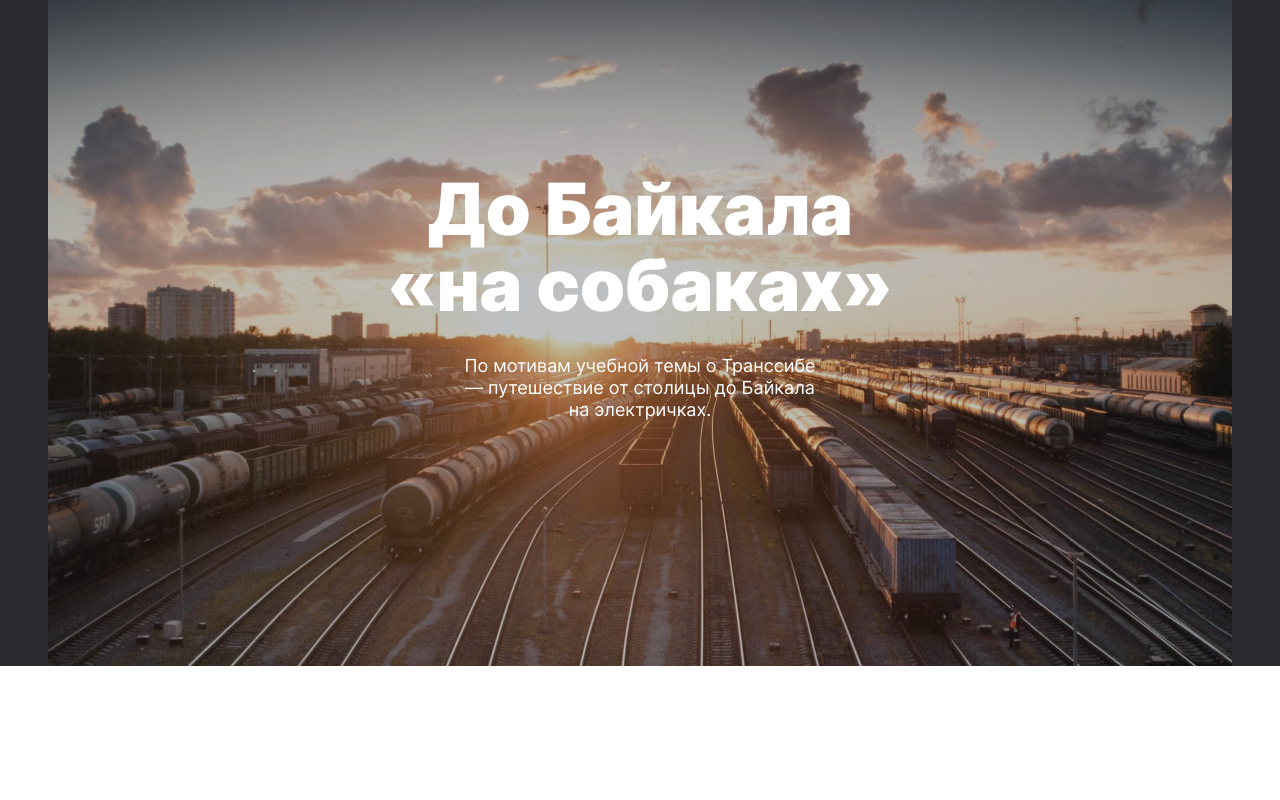
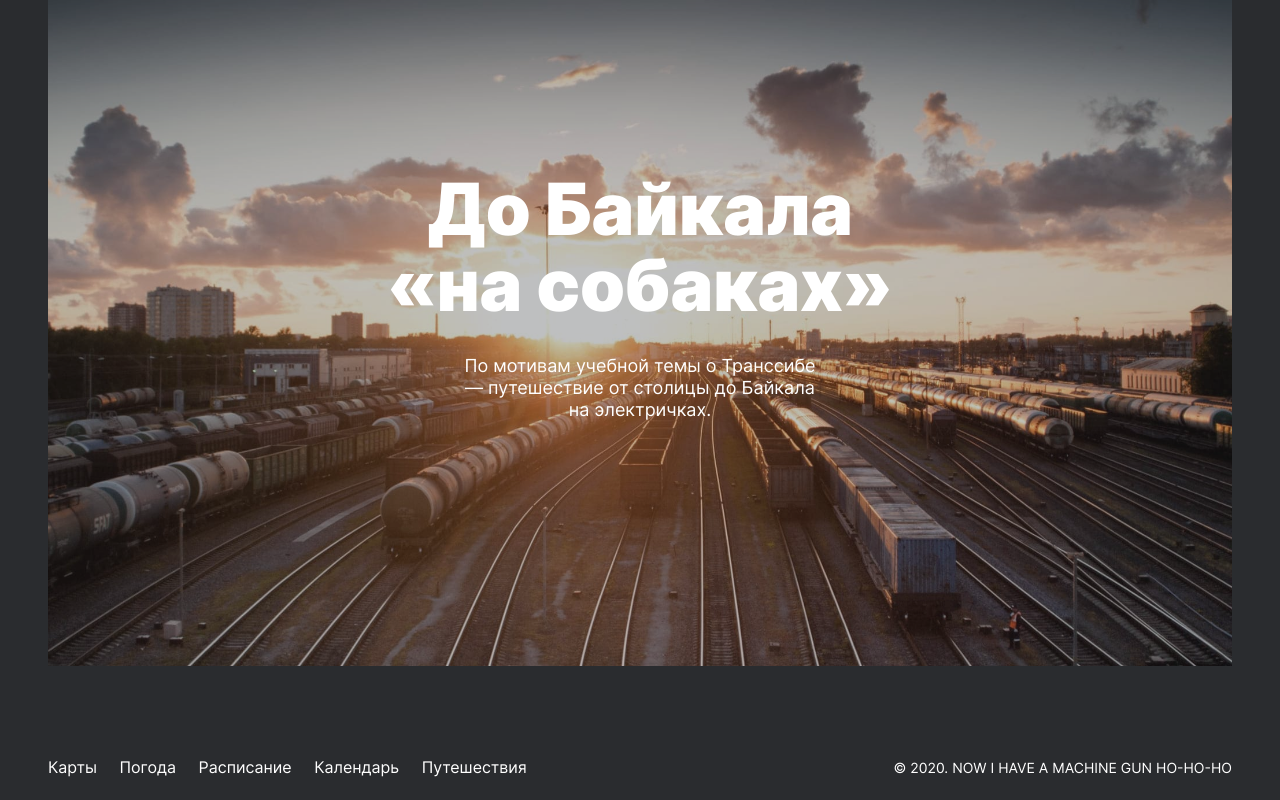
Before and after one commit to TimAbuev/russian-travel, a plain HTML site: page index.html in a window 1280 px wide. Shown: the part 6239-7039 px from the top of the page. Before the commit the page ends 6905 px from the top, so only its background shows below. Drawn offline with Linux system fonts and the light colour scheme.

Commit message:
footer 1280 cpltd

```diff
--- /dev/null
+++ b/blocks/footer/__copyright/footer__copyright.css
@@ -0,0 +1,7 @@
+.footer__copyright {
+  color: white;
+  margin: 0 0;
+  font-weight: 400;
+  font-size: 14px;
+  line-height: 16px;
+}
--- /dev/null
+++ b/blocks/footer/__link/footer__link.css
@@ -0,0 +1,14 @@
+.footer__link {
+color: white;
+text-decoration: none;
+font-weight: 400;
+font-size: 16px;
+line-height: 18px;
+margin-right: 18px;
+}
+.footer__link:last-child {
+  margin-right: 0;
+}
+.footer__link:hover {
+  opacity: 0.8;
+}
--- /dev/null
+++ b/blocks/footer/footer.css
@@ -0,0 +1,10 @@
+.footer {
+  box-sizing: border-box;
+  display: flex;
+  flex-direction: row;
+  justify-content: space-between;
+  align-items: flex-end;
+  margin: 92px 48px 0;
+  padding-bottom: 24px;
+
+}
--- a/index.html
+++ b/index.html
@@ -1,6 +1,5 @@
 <!DOCTYPE html>
 <html lang="ru">
-
 <head>
   <meta charset="UTF-8">
   <meta http-equiv="X-UA-Compatible" content="IE=edge">
@@ -8,7 +7,6 @@
   <link rel="stylesheet" href="pages/index.css">
   <title>russian-travel</title>
 </head>
-
 <body>
   <div class="root">
     <header class="header">
@@ -164,9 +162,15 @@
       </section>
     </main>
     <footer class="footer">
-
+      <nav class="footer__links">
+        <a href="https://yandex.ru/maps" class="footer__link">Карты</a>
+        <a href="https://yandex.ru/pogoda" class="footer__link">Погода</a>
+        <a href="https://rasp.yandex.ru" class="footer__link">Расписание</a>
+        <a href="https://calendar.yandex.ru" class="footer__link">Календарь</a>
+        <a href="https://travel.yandex.ru" class="footer__link">Путешествия</a>
+      </nav>
+      <p class="footer__copyright">© 2020. NOW I HAVE A MACHINE GUN HO-HO-HO</p>
     </footer>
   </div>
 </body>
-
 </html>
--- a/pages/index.css
+++ b/pages/index.css
@@ -31,3 +31,7 @@
 @import url(../blocks/cover/__title/cover__title.css);
 @import url(../blocks/cover/__subtitle/cover__subtitle.css);
 @import url(../blocks/cover/__link/cover__link.css);
+@import url(../blocks/footer/footer.css);
+@import url(../blocks/footer/__links/footer__links.css);
+@import url(../blocks/footer/__link/footer__link.css);
+@import url(../blocks/footer/__copyright/footer__copyright.css);
```
Also changed, not shown: blocks/footer/__links/footer__links.css (added).
